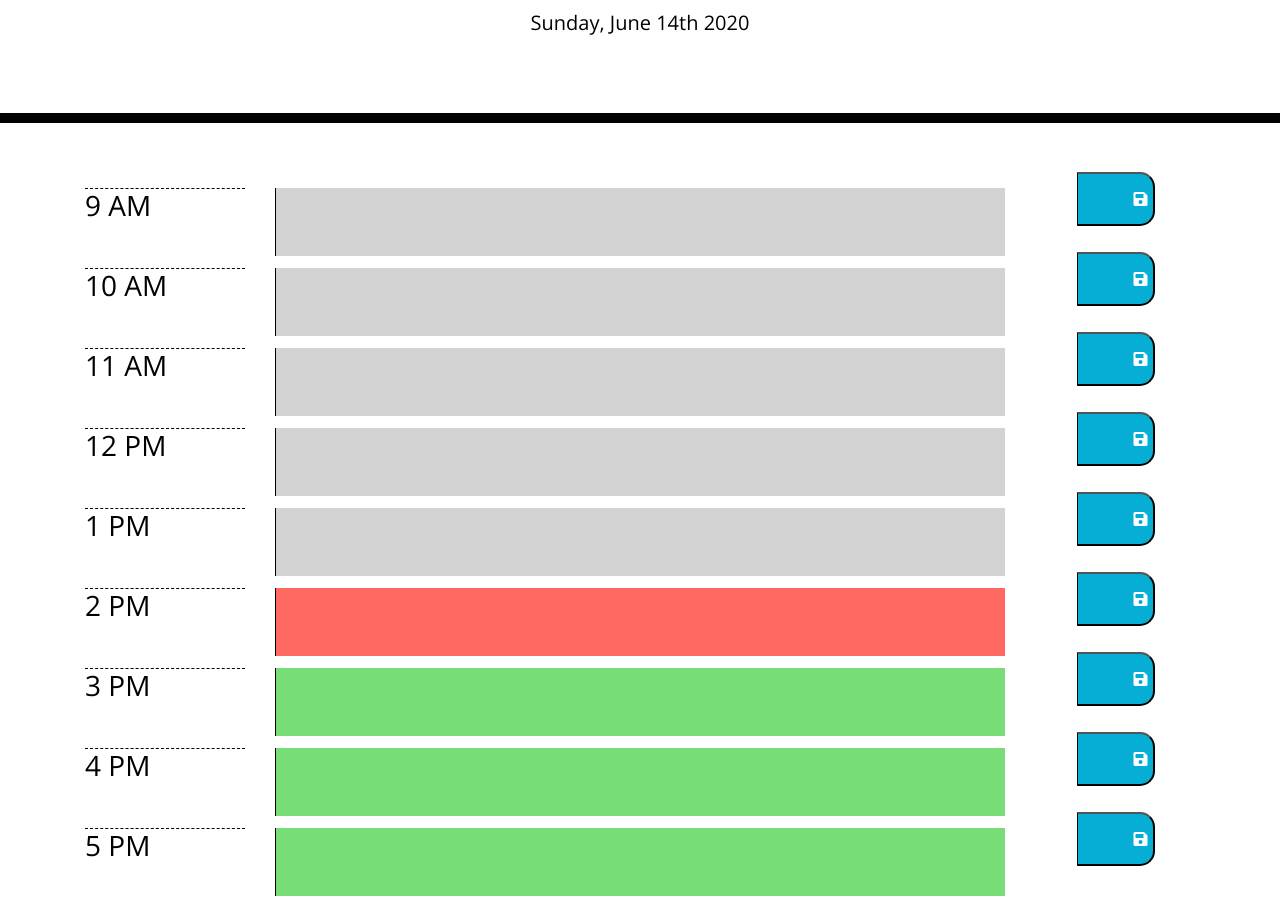
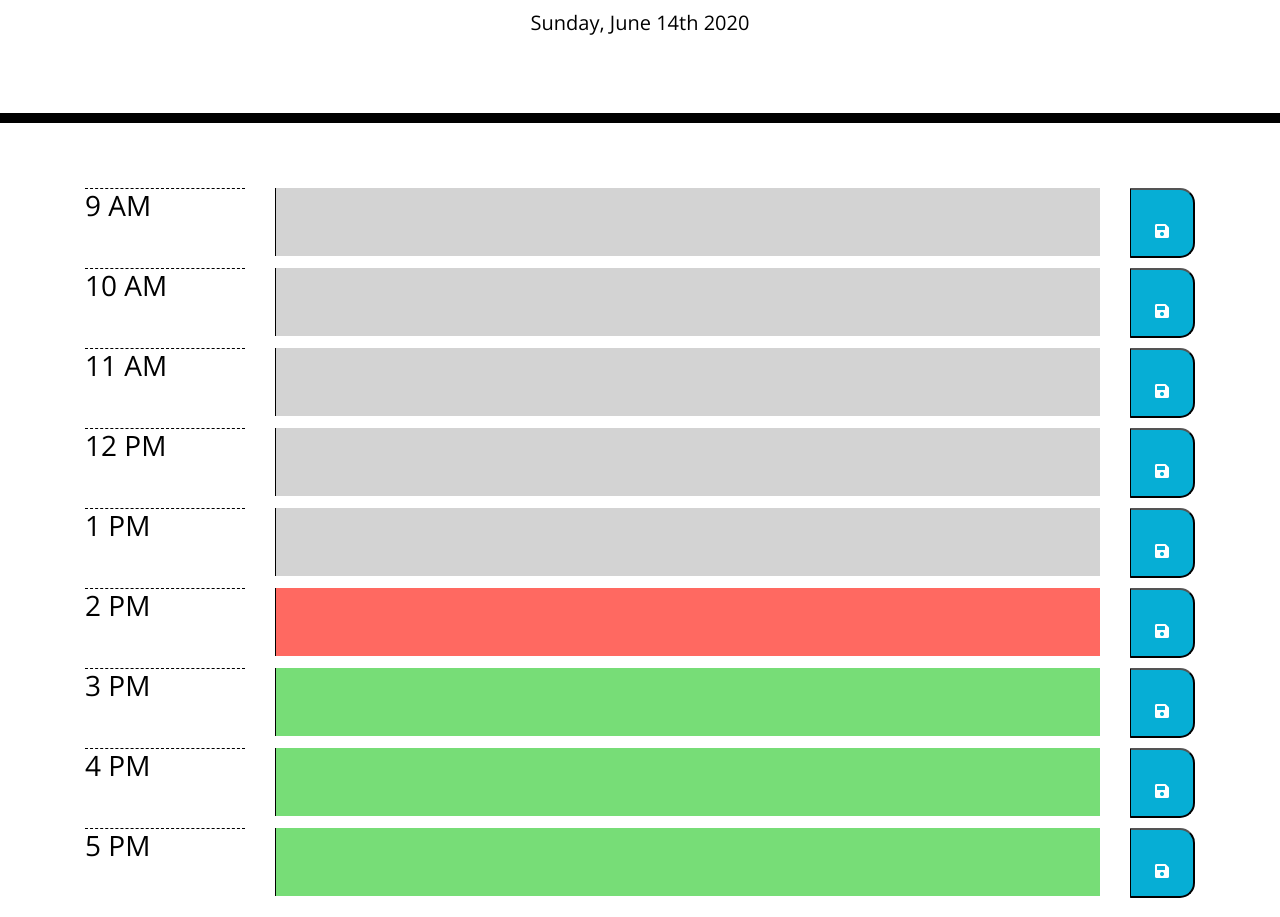
Before and after one commit to mayastucky/gt-hw-5-daily-planner, a plain HTML site: page index.html in a window 1280 px wide. Shown: the part 181-1098 px from the top of the page. Drawn offline with nearby package versions, Linux system fonts and the light colour scheme.

Commit message:
got buttons and text area closer together

```diff
--- a/index.html
+++ b/index.html
@@ -35,10 +35,10 @@
         <div class="col-sm-2">
           <h3 class="hour">9 AM</h3>
         </div>
-        <div class="col-sm-8">
+        <div class="col-sm-9">
           <textarea id="9" rows="3" class="col-12"></textarea>
         </div>
-        <div class="col-sm-2">
+        <div class="col-1">
           <button type="button" class="saveBtn">
             <i class="fa fa-save"></i>
           </button>
@@ -49,10 +49,10 @@
         <div class="col-sm-2">
           <h3 class="hour">10 AM</h3>
         </div>
-        <div class="col-sm-8">
+        <div class="col-sm-9">
           <textarea id="10" rows="3" class="col-12"></textarea>
         </div>
-        <div class="col-sm-2">
+        <div class="col-sm-1">
           <button type="button" class="saveBtn">
             <i class="fa fa-save"></i>
           </button>
@@ -63,10 +63,10 @@
         <div class="col-sm-2">
           <h3 class="hour">11 AM</h3>
         </div>
-        <div class="col-sm-8">
+        <div class="col-sm-9">
           <textarea id="11" rows="3" class="col-12"></textarea>
         </div>
-        <div class="col-sm-2">
+        <div class="col-sm-1">
           <button type="button" class="saveBtn">
             <i class="fa fa-save"></i>
           </button>
@@ -77,10 +77,10 @@
         <div class="col-sm-2">
           <h3 class="hour">12 PM</h3>
         </div>
-        <div class="col-sm-8">
+        <div class="col-sm-9">
           <textarea id="12" rows="3" class="col-12"></textarea>
         </div>
-        <div class="col-sm-2">
+        <div class="col-sm-1">
           <button type="button" class="saveBtn">
             <i class="fa fa-save"></i>
           </button>
@@ -91,10 +91,10 @@
         <div class="col-sm-2">
           <h3 class="hour">1 PM</h3>
         </div>
-        <div class="col-sm-8">
+        <div class="col-sm-9">
           <textarea id="13" rows="3" class="col-12"></textarea>
         </div>
-        <div class="col-sm-2">
+        <div class="col-sm-1">
           <button type="button" class="saveBtn">
             <i class="fa fa-save"></i>
           </button>
@@ -105,10 +105,10 @@
         <div class="col-sm-2">
           <h3 class="hour">2 PM</h3>
         </div>
-        <div class="col-sm-8">
+        <div class="col-sm-9">
           <textarea id="14" rows="3" class="col-12"></textarea>
         </div>
-        <div class="col-sm-2">
+        <div class="col-sm-1">
           <button type="button" class="saveBtn">
             <i class="fa fa-save"></i>
           </button>
@@ -119,10 +119,10 @@
         <div class="col-sm-2">
           <h3 class="hour">3 PM</h3>
         </div>
-        <div class="col-sm-8">
+        <div class="col-sm-9">
           <textarea id="15" rows="3" class="col-12"></textarea>
         </div>
-        <div class="col-sm-2">
+        <div class="col-sm-1">
           <button type="button" class="saveBtn">
             <i class="fa fa-save"></i>
           </button>
@@ -133,10 +133,10 @@
         <div class="col-sm-2">
           <h3 class="hour">4 PM</h3>
         </div>
-        <div class="col-sm-8">
+        <div class="col-sm-9">
           <textarea id="16" rows="3" class="col-12"></textarea>
         </div>
-        <div class="col-sm-2">
+        <div class="col-sm-1">
           <button type="button" class="saveBtn">
             <i class="fa fa-save"></i>
           </button>
@@ -147,10 +147,10 @@
         <div class="col-sm-2">
           <h3 class="hour">5 PM</h3>
         </div>
-        <div class="col-sm-8">
+        <div class="col-sm-9">
           <textarea id="17" rows="3" class="col-12"></textarea>
         </div>
-        <div class="col-sm-2">
+        <div class="col-sm-1">
           <button type="button" class="saveBtn">
             <i class="fa fa-save"></i>
           </button>
```
